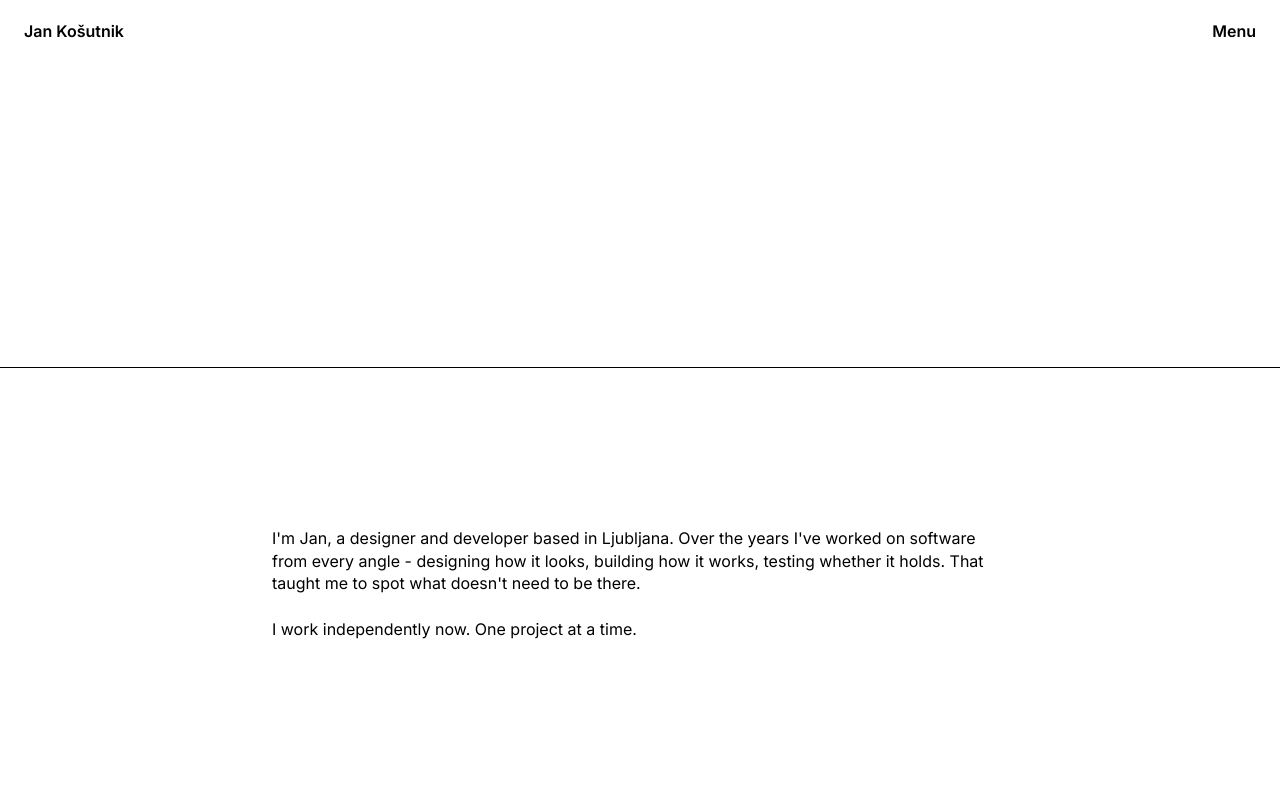
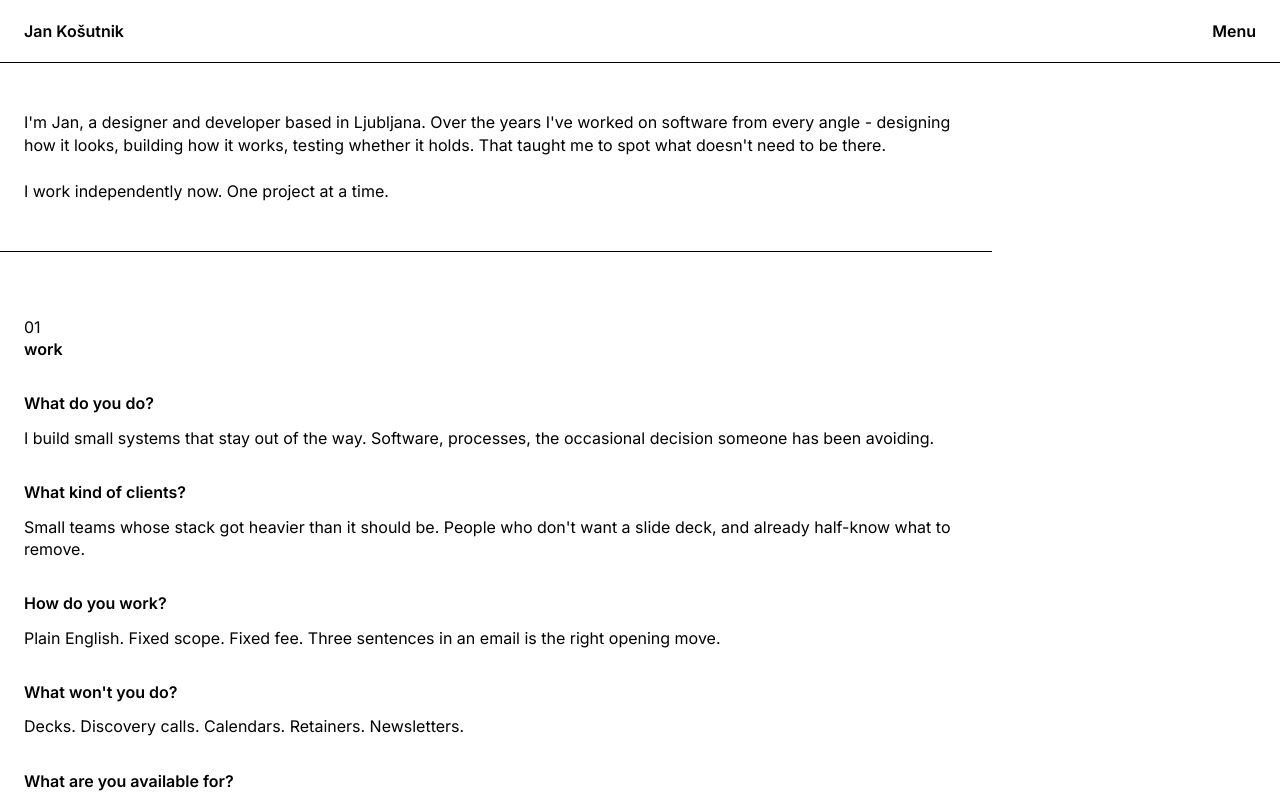
Before and after one commit to JanKosutnik/Kosutnik, a Next.js app: page /variant in a window 1280 px wide. Shown: the top 800 px of the page. Built offline with nearby package versions, Linux system fonts and the light colour scheme.

Commit message:
Codex left-align variant layout

```diff
--- a/app/variant/variant.module.css
+++ b/app/variant/variant.module.css
@@ -30,7 +30,6 @@
 
 .masthead {
   position: relative;
-  min-height: 46svh;
   display: flex;
   justify-content: space-between;
   align-items: flex-start;
@@ -63,14 +62,12 @@
 .menu nav a:hover { text-decoration: underline; }
 
 .intro {
-  width: min(61vw, 46rem);
-  min-height: 54svh;
-  margin: 0 auto;
+  width: min(100%, 62rem);
+  margin: 0;
   display: flex;
   flex-direction: column;
-  justify-content: center;
   gap: 1.5rem;
-  padding: 4rem 0;
+  padding: 3rem 1.5rem;
 }
 
 .intro h1,
@@ -78,13 +75,11 @@
 .intro h1 { font-weight: 400; }
 
 .section {
-  min-height: 72svh;
+  width: min(100%, 62rem);
   display: grid;
-  grid-template-columns: minmax(10rem, 16rem) minmax(0, 46rem);
-  justify-content: center;
-  align-content: center;
-  gap: 3rem;
-  padding: 6rem 1.5rem;
+  grid-template-columns: 1fr;
+  gap: 2rem;
+  padding: 4rem 1.5rem;
   border-top: 1px solid #000;
   scroll-margin-top: 1rem;
 }
@@ -139,18 +134,15 @@
 }
 
 @media (max-width: 720px) {
-  .masthead { min-height: 48svh; padding-inline: 1rem; }
+  .masthead { padding-inline: 1rem; }
 
   .intro {
     width: auto;
-    min-height: 52svh;
     margin: 0;
     padding: 3rem 1rem;
   }
 
   .section {
-    min-height: 0;
-    grid-template-columns: 1fr;
     gap: 2rem;
     padding: 4rem 1rem;
   }
```
